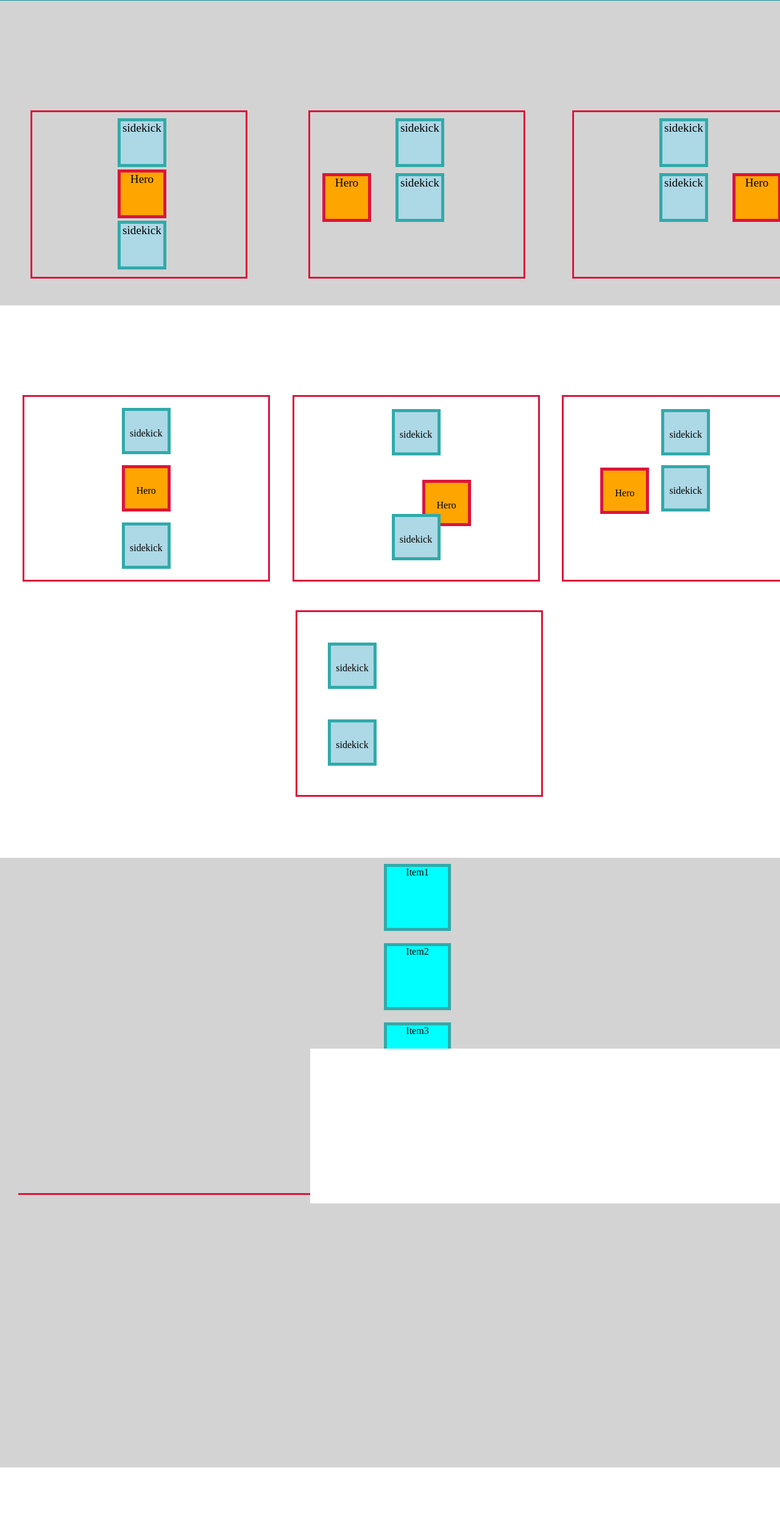
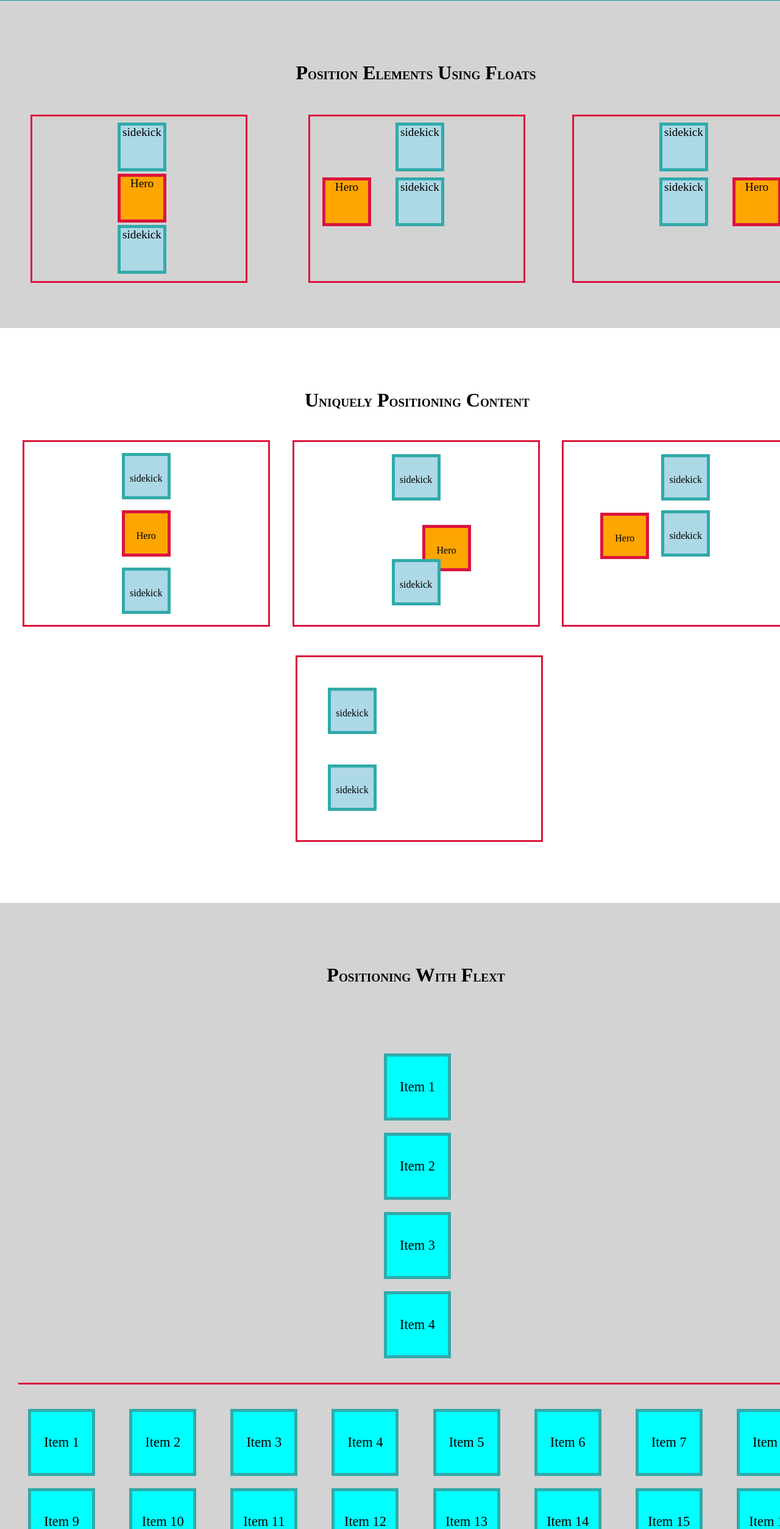
Before and after one commit to Rituchoudhary67/Weekend-Assignment, a plain HTML site: page index.html in a window 1280 px wide. Shown: the part 79-2587 px from the top of the page at 61% size. Before the commit the page ends 2486 px from the top, so only its background shows below. Drawn offline with Linux system fonts and the light colour scheme.

Commit message:
Add files via upload

```diff
--- a/index.html
+++ b/index.html
@@ -15,14 +15,17 @@
     <div class="header">
         <div class="white"><strong>Position</strong></div>
         <div class="white headthree">
-            <div>Home</div>
-            <div>About</div>
-            <div>Services</div>
+            <div class="home">Home</div>
+            <div class="red">About</div>
+            <div class="red">Services</div>
         </div>
         <div class="button">
             <button class="login">Login</button>
             <button class="login">SignUp</button>
         </div>
+    </div>
+    <div class="para ">
+        <p><strong>P</strong>OSITION<strong> E</strong>LEMENTS<STRONG> U</STRONG>SING<STRONG> F</STRONG>LOATS</p>
     </div>
     <div class="float">
         <div class="first">
@@ -41,6 +44,7 @@
             <div class="C">sidekick</div>
         </div>
     </div>
+    <div class="para2"><p><strong> U</strong>NIQUELY<STRONG> P</STRONG>OSITIONING<STRONG> C</STRONG>ONTENT</p></div>
     <div class="flex">
       <div class="flexbox1">
         <div class="box firsta color ">sidekick</div>
@@ -63,15 +67,68 @@
         <div class="box firsta2" id="SS">sidekick</div>
          <p id="SS">Lorem ipsum dolor sit amet, consectetur adipisicing elit. Architecto quasi fugit, quis quisquam a commodi, debitis, voluptatibus soluta asperiores aspernatur odit nisi! Pariatur quod quis natus, molestiae esse fugiat corporis!</p>
     </div>
+    <div class="para3"><p><strong> P</strong>OSITIONING<strong> W</strong>ITH<STRONG> F</STRONG>LEXT</p></div>
     <div class="last">
         <div class="sumoffour">
-            <div class="item">Item1</div>
-            <div class="item">Item2</div>
-            <div class="item">Item3</div>
-            <div class="item">Item4</div>
+            <div class="item">Item 1</div>
+            <div class="item">Item 2</div>
+            <div class="item">Item 3</div>
+            <div class="item">Item 4</div>
         </div>
         <div class="line"></div>
+        <div class="eight">
+            <div class="item">Item 1</div>
+            <div class="item">Item 2</div>
+            <div class="item">Item 3</div>
+            <div class="item">Item 4</div>
+            <div class="item">Item 5</div>
+            <div class="item">Item 6</div>
+            <div class="item">Item 7</div>
+            <div class="item">Item 8</div>
+        </div>
+        <div class="eight">
+            <div class="item">Item 9</div>
+            <div class="item">Item 10</div>
+            <div class="item">Item 11</div>
+            <div class="item">Item 12</div>
+            <div class="item">Item 13</div>
+            <div class="item">Item 14</div>
+            <div class="item">Item 15</div>
+            <div class="item">Item 16</div>
+        </div>
+        <div class="eight">
+            <div class="item">Item 17</div>
+            <div class="item">Item 18</div>
+            <div class="item">Item 19</div>
+            <div class="item">Item 20</div>
+            <div class="item">Item 21</div>
+            <div class="item">Item 22</div>
+        </div>
+        <div class="line"></div>
+        <div class="eight">
+            <div class="item">Item 1</div>
+            <div class="item">Item 2</div>
+            <div class="item itemthree">Item 3</div>
+            <div class="item">Item 4</div>
+            <div class="item">Item 5</div>
+        </div>
+        <div class="line"></div>
+        <div class="eight">
+            <div class="item">Item 1</div>
+            <div class="item">Item 2</div>
+            <div class="item">Item 3</div>
+            <div class="item">Item 4</div>
+            <div class="item">Item 5</div>
+            <div class="item">Item 6</div>
+        </div>
     </div>
+    <footer>
+        <ul>
+          <li><i class="fa fa-facebook-square" aria-hidden="true"></i></li>
+          <li><i class="fa fa-instagram" aria-hidden="true"></i></li>
+          <li><i class="fa fa-twitter-square" aria-hidden="true"></i></li>
+        </ul>
+      </footer>
 
 
 </body>
--- a/style.css
+++ b/style.css
@@ -9,22 +9,26 @@
     display: flex;
 }
 .white {
+
     color: white;
     margin-top: 20px;
     margin-left: 30px;
     font-size: 2.4pc;
 }
+.home {
+    text-decoration:underline crimson;
+}
+
 .headthree {
     display: flex;
     margin-left: 300px;
     justify-content: space-between;
     width: 350px;
 }
-.headthree:hover {
+.red {
     color: crimson;
-    text-decoration: underline;
-    cursor: pointer;
 }
+
 .button {
     margin-top: 20px;
     margin-left: 350px;
@@ -41,7 +45,7 @@
 }
 .float {
     background-color: lightgray;
-    height: 500px;
+    height: 300px;
     width: 1365px;
 }
 .first {
@@ -49,7 +53,7 @@
     height: 270px;
     width: 350px;
     float: left;
-    margin-top: 180px;
+    margin-top: -50px;
     margin-left: 50px;
     border: 3px solid crimson;
 
@@ -92,7 +96,7 @@
     height: 270px;
     width: 350px;
     float: left;
-    margin-top: 180px;
+    margin-top: -50px;
     margin-left: 100px;
     border: 3px solid crimson;
 
@@ -135,7 +139,7 @@
     height: 270px;
     width: 350px;
     float: right;
-    margin-top: 180px;
+    margin-top: -50px;
     margin-right: 70px;
     border: 3px solid crimson;
 }
@@ -237,6 +241,44 @@
     border: 5px solid crimson;
 
 }
+.para {
+    background-color:lightgray;
+    width: 1165px;
+    display: flex;
+    text-align: center;
+    justify-content: center;
+    padding: 100px;
+    font-size: larger;
+    font-weight: bold;
+}
+.para2 {
+    margin-top: 100px;
+    margin-bottom: -100px;
+    margin-left: 500px;
+    font-size: larger;
+    font-weight: bold;
+
+}
+.para3 {
+    display: flex;
+    justify-content: center;
+    text-align: center;
+    padding: 100px;
+    width: 1165px;
+    margin-top: 100px;
+    font-size: larger;
+    font-weight: bold;
+    background-color:lightgray;
+}
+.para2 strong {
+    font-size: 2pc;
+}
+.para3 strong {
+    font-size: 2pc;
+}
+.para strong {
+    font-size: 2pc;
+}
 .firsta2 {
 
     background-color: lightblue;
@@ -282,8 +324,8 @@
 
 }
 .last {
-    margin-top: 100px;
-    height: 1000px;
+    margin-top: 0px;
+    height: 1500px;
     width: 1365px;
     background-color: lightgray;
 
@@ -299,6 +341,11 @@
     height: 100px;
     width: 100px;
     margin: 10px;
+    display: flex;
+    flex-direction: column;
+    justify-content: center;
+    text-align: center;
+    font-size: 1.4pc;
     background-color: aqua;
     border: 5px solid rgb(49, 170, 170);
 }
@@ -306,3 +353,32 @@
     margin: 30px;
     border-top: 3px solid crimson;
 }
+.eight {
+    display: flex;
+    justify-content: space-evenly;
+}
+.itemthree {
+    height: 100px;
+    width: 900px;
+}
+footer {
+    background-color: rgb(49, 170, 170);;
+    display: flex;
+    width: 1365px;
+
+    justify-content: space-between;
+    height: 70px;
+    align-items: center;
+  }
+
+  footer ul {
+    display: flex;
+    justify-content:space-evenly;
+    color: white;
+    list-style: none;
+    width: 20%;
+    cursor: pointer;
+    margin-right: 40px;
+    margin-left: 500px;
+    font-size: 1.9pc;
+  }
```
